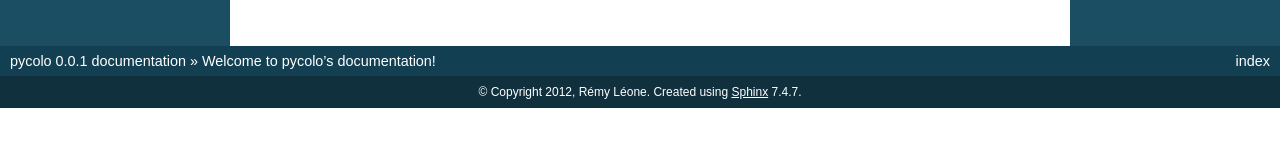
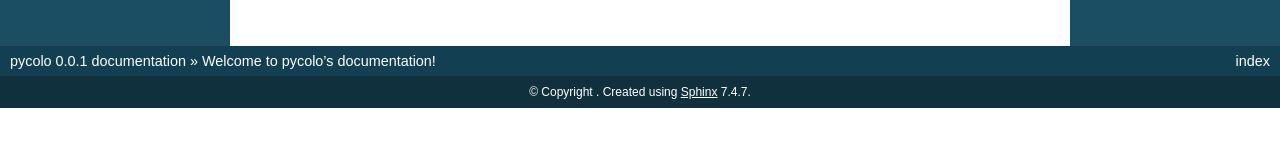
Before and after one commit to remyleone/pycolo, a Sphinx documentation site: the page built from docs/index.rst, in a window 1280 px wide. Shown: the part 253-400 px from the top of the page. Built offline with Sphinx 7.4.7, drawn with Linux system fonts in a browser that asks for light colours.

Commit message:
Correction

```diff
--- a/docs/conf.py
+++ b/docs/conf.py
@@ -18,7 +18,7 @@
 # documentation root, use os.path.abspath to make it absolute, like shown here.
 #sys.path.insert(0, os.path.abspath('.'))
 
-# -- General configuration -----------------------------------------------------
+# -- General configuration ----------------------------------------------------
 
 # If your documentation needs a minimal Sphinx version, state it here.
 #needs_sphinx = '1.0'
@@ -40,8 +40,7 @@
 master_doc = 'index'
 
 # General information about the project.
-project = u'pycolo'
-copyright = u'2012, Rémy Léone'
+project = 'pycolo'
 
 # The version info for the project you're documenting, acts as replacement for
 # |version| and |release|, also used in various other places throughout the
@@ -66,7 +65,7 @@
 # directories to ignore when looking for source files.
 exclude_patterns = ['_build']
 
-# The reST default role (used for this markup: `text`) to use for all documents.
+# The reST default role (used for this markup: `text`) to use for all documents
 #default_role = None
 
 # If true, '()' will be appended to :func: etc. cross-reference text.
@@ -87,7 +86,7 @@
 #modindex_common_prefix = []
 
 
-# -- Options for HTML output ---------------------------------------------------
+# -- Options for HTML output --------------------------------------------------
 
 # The theme to use for HTML and HTML Help pages.  See the documentation for
 # a list of builtin themes.
@@ -181,10 +180,10 @@
 }
 
 # Grouping the document tree into LaTeX files. List of tuples
-# (source start file, target name, title, author, documentclass [howto/manual]).
+# (source start file, target name, title, author, documentclass [howto/manual])
 latex_documents = [
-  ('index', 'pycolo.tex', u'pycolo Documentation',
-   u'Rémy Léone', 'manual'),
+  ('index', 'pycolo.tex', 'pycolo Documentation',
+   'Rémy Léone', 'manual'),
 ]
 
 # The name of an image file (relative to this directory) to place at the top of
@@ -208,27 +207,27 @@
 #latex_domain_indices = True
 
 
-# -- Options for manual page output --------------------------------------------
+# -- Options for manual page output -------------------------------------------
 
 # One entry per manual page. List of tuples
 # (source start file, name, description, authors, manual section).
 man_pages = [
-    ('index', 'pycolo', u'pycolo Documentation',
-     [u'Rémy Léone'], 1)
+    ('index', 'pycolo', 'pycolo Documentation',
+     ['Rémy Léone'], 1)
 ]
 
 # If true, show URL addresses after external links.
 #man_show_urls = False
 
 
-# -- Options for Texinfo output ------------------------------------------------
+# -- Options for Texinfo output -----------------------------------------------
 
 # Grouping the document tree into Texinfo files. List of tuples
 # (source start file, target name, title, author,
 #  dir menu entry, description, category)
 texinfo_documents = [
-  ('index', 'pycolo', u'pycolo Documentation',
-   u'Rémy Léone', 'pycolo', 'One line description of project.',
+  ('index', 'pycolo', 'pycolo Documentation',
+   'Rémy Léone', 'pycolo', 'One line description of project.',
    'Miscellaneous'),
 ]
 
@@ -242,13 +241,13 @@
 #texinfo_show_urls = 'footnote'
 
 
-# -- Options for Epub output ---------------------------------------------------
+# -- Options for Epub output --------------------------------------------
 
 # Bibliographic Dublin Core info.
-epub_title = u'pycolo'
-epub_author = u'Rémy Léone'
-epub_publisher = u'Rémy Léone'
-epub_copyright = u'2012, Rémy Léone'
+epub_title = 'pycolo'
+epub_author = 'Rémy Léone'
+epub_publisher = 'Rémy Léone'
+epub_copyright = '2012, Rémy Léone'
 
 # The language of the text. It defaults to the language option
 # or en if the language is not set.
```
